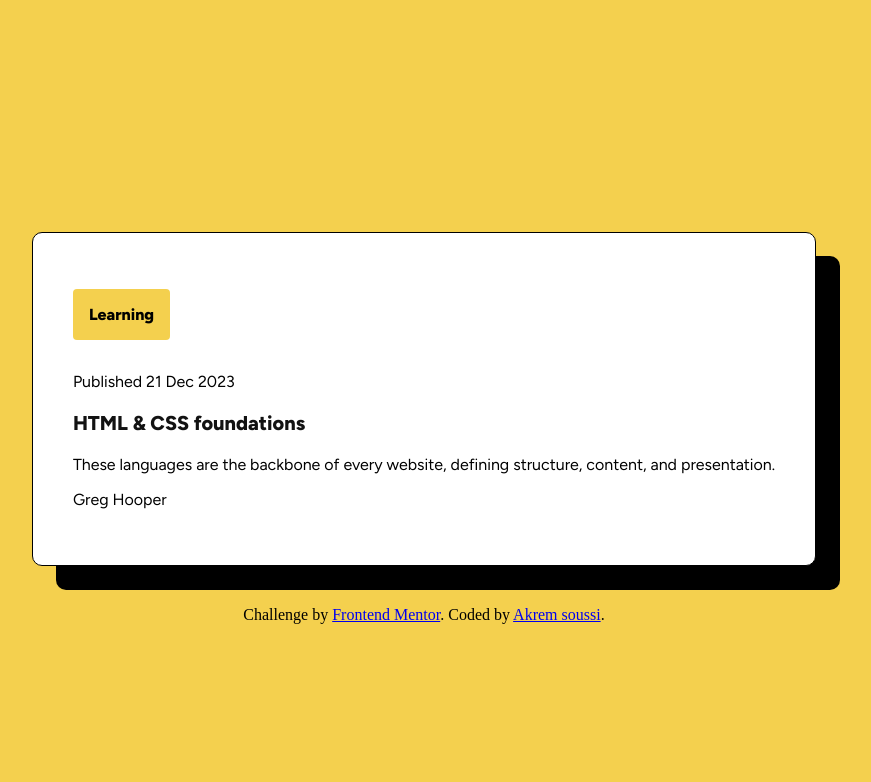
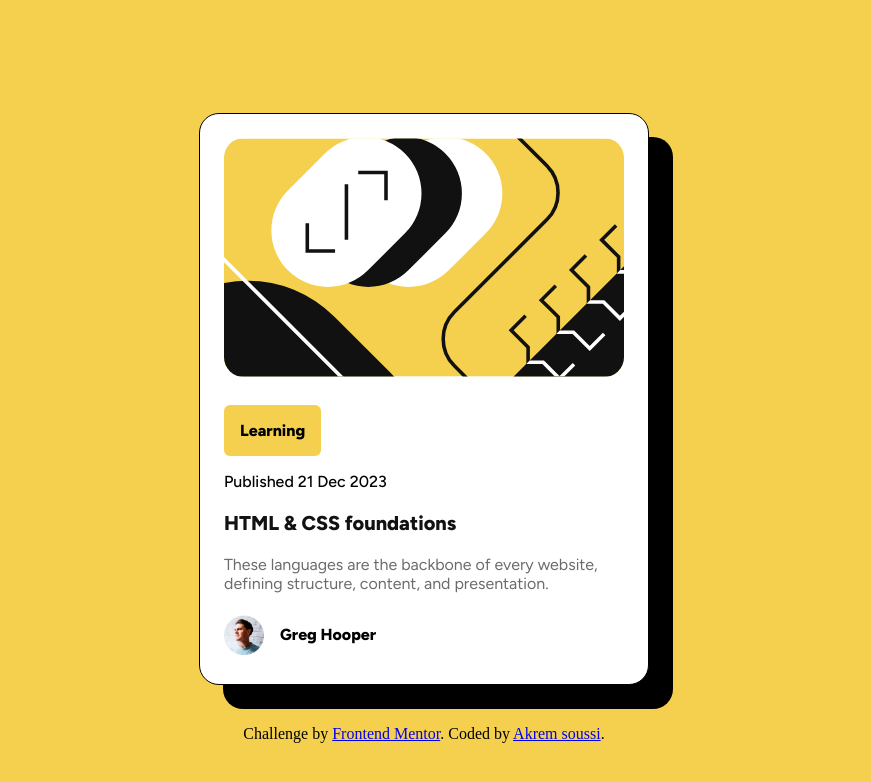
Before and after one commit to akremsoussi/Blog-preview-card, a plain HTML site: page index.html in a window 1280 px wide. Shown: the whole page, without its empty margins (216-1087 px from the left). Drawn offline with Linux system fonts and the light colour scheme; a web font is replaced by a local one.

```diff
--- a/index.html
+++ b/index.html
@@ -16,16 +16,18 @@
 
   <div id="parent">
 
+    <img id="img" src="./assets/images/illustration-article.svg" alt="img">
 
     <p id="Learning">Learning</p>
-    <p>Published 21 Dec 2023</p>
+    <p style="font-weight: 500;">Published 21 Dec 2023</p>
 
     <p id="title">HTML & CSS foundations</p>
 
     <p id="paragraph">These languages are the backbone of every website, defining structure, content, and presentation.</p>
-
-    <p>Greg Hooper</p>
-
+    <div id="footer">
+      <img src="assets/images/image-avatar.webp" alt="avatar">
+      <p style="font-size: 16px; font-weight: 800;">Greg Hooper</p>
+    </div>
   </div>
   <div class="attribution">
     Challenge by <a href="https://www.frontendmentor.io?ref=challenge" target="_blank">Frontend Mentor</a>.
--- a/style.css
+++ b/style.css
@@ -12,22 +12,30 @@ body{
 
 
 #parent {
-    padding: 5vh;
+    padding: 3vh;
     background-color:hsl(0, 0%, 100%);
     height: fit-content;
-    border-radius: 10px;
+    border-radius: 20px;
     margin: 5vh;
     box-shadow: 3vh 3vh;
     border: 1px solid black;
+    width: 50vh;
 }
 #parent p{
     font-family: Figtree;
 }
+#img{
+    width: 50vh;
+    border-radius: 20px;
+}
 
 #Learning{
+    border-radius: 6px;
+    margin-top: 3vh;
+    margin-bottom: 0;
     background-color: hsl(47, 88%, 63%);
     display: inline-block;
-    border-radius: 4px;
+
     padding: 2vh;
     font-weight: 800;
 }
@@ -39,5 +47,17 @@ body{
 }
 #paragraph{
     font-size: 16px;
-    color: (0, 0%, 42%);
+    color: hsl(0, 0%, 42%);
 }
+
+#footer{
+    display: flex;
+    flex-direction: row;
+}
+#footer img{
+
+    width: 40px;
+    height: 40px;
+    align-self: center;
+    padding-right: 2vh;
+}
```
